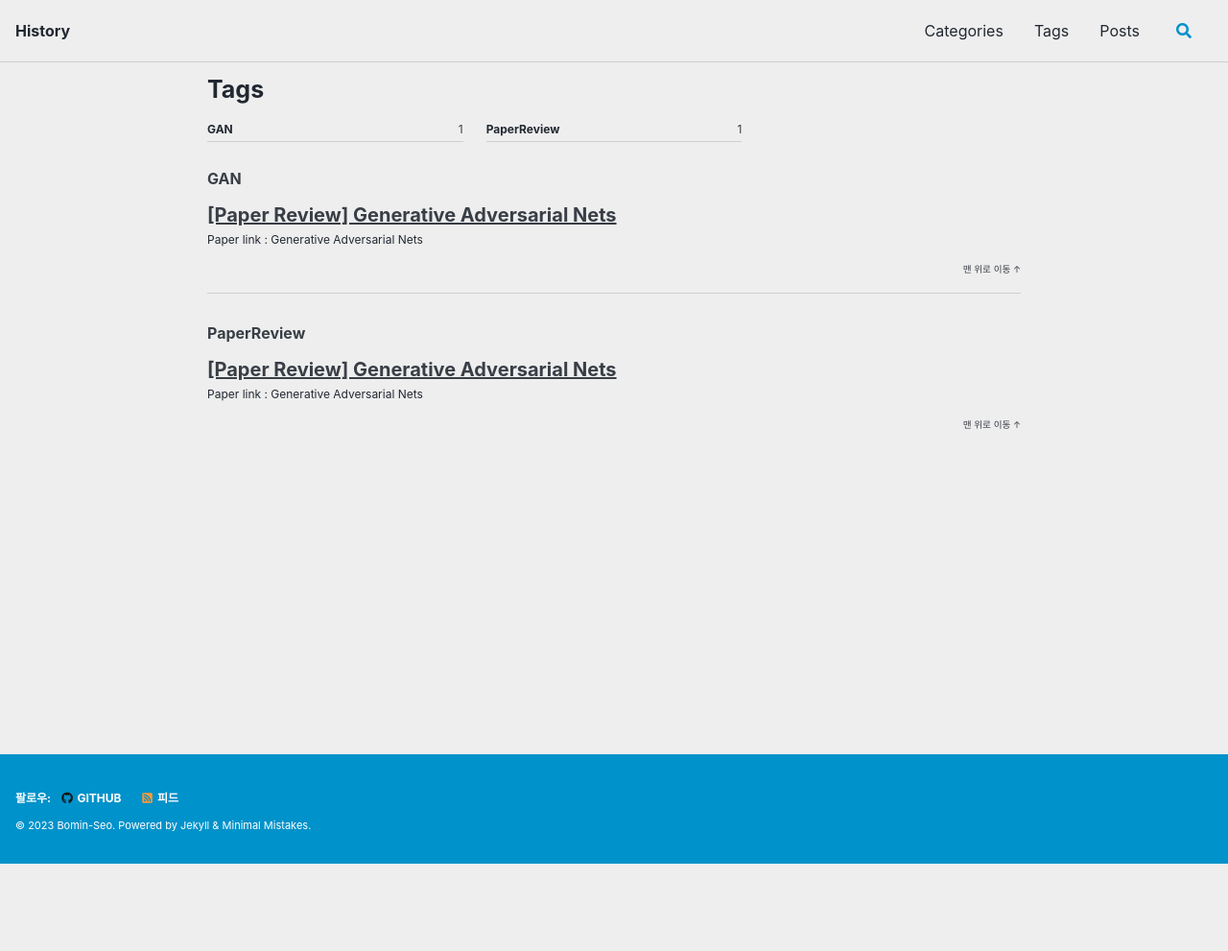
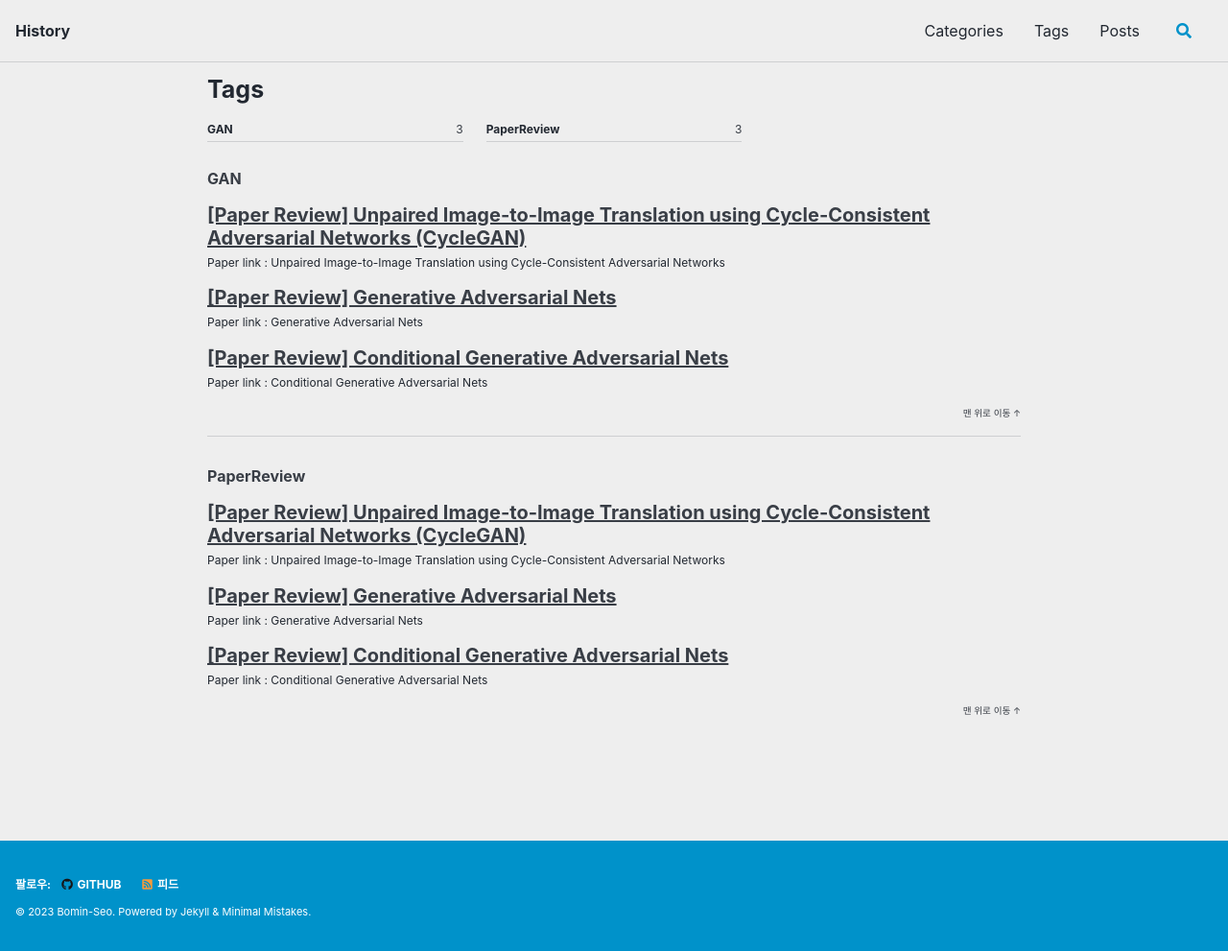
Before and after one commit to Bomin-Seo/Bomin-Seo.github.io, a Jekyll site: the page built from _pages/tags.md, in a window 1280 px wide. Shown: the whole page at 96% size. Built offline with Jekyll 4.4.1, drawn with Linux system fonts in a browser that asks for light colours; cached includes are drawn as plain includes; before the commit the page ends 900 px from its top, so only the background shows below that; some of the changed lines change nothing that is shown.

Commit message:
add posts

````diff
--- a/_config.yml
+++ b/_config.yml
@@ -273,7 +273,7 @@ defaults:
       author_profile: true
       read_time: false
       comments: true
-      share: true
+      share: false
       related: true
 
   - scope:
--- /dev/null
+++ b/_posts/2023-07-17-[Paper Review] Conditional Generative Adversarial Nets.md
@@ -0,0 +1,91 @@
+---
+layout: single
+title:  "[Paper Review] Conditional Generative Adversarial Nets"
+date:   2023-07-17 13:08:52 +0900
+categories: PaperReview
+author_profile: true
+sidebar:
+  nav: "main"
+tags :
+    - GAN
+    - PaperReview
+---
+**Paper link : Conditional Generative Adversarial Nets**
+
+ <https://arxiv.org/pdf/1411.1784.pdf>
+
+ ###  Conditional Generative Adversarial Nets
+- cGAN은 GAN모델에 추가적인 정보 y를 input noise $$p_z(z)$$에 결합하여 generator와 discriminator에 입력하며 다음과 같은 식으로 표현합니다.
+<p align='center'><img src = "https://github.com/Bomin-Seo/Bomin-Seo.github.io/assets/94039896/fc9a30eb-6985-4a20-9565-37b38974903e" height="90%" width = "90%"/></p>
+
+- 위의 식은 GAN모델의 목적함수에 조건식을 추가함으로써 Noise에 따라 임의로 데이터를 생성하는 것이 아닌 일정 수준 사용자가 의도한 대로 데이터가 생성될 수 있도록 합니다.
+   - 논문에는 조건부 확률에 대한 식이 기재되었지만 실제 구현에서는 generator와 discriminator에 추가 정보를 삽입하는 방식으로, 위의 식과 차이가 있습니다.
+<p align='center'><img src = "https://github.com/Bomin-Seo/Bomin-Seo.github.io/assets/94039896/9c4aea50-c9ab-4b29-be28-01a4dabbe466" height="90%" width = "90%"/></p>
+
+- 입력되는 추가 정보 y의 종류나 형태에 제약이 없지만, 일반적으로 class에 대한 정보나 class의 수만큼 채널을 추가 삽입합니다.
+
+### pytorch 구현
+#### MNIST
+- 논문에서는 MNIST 데이터셋에 대한 예시가 있습니다.
+```
+class Discriminator(nn.Module):
+    def __init__(self):
+        super(Discriminator, self).__init__()
+
+        self.linear1 = nn.Linear(img_size + condition_size, hidden_size3)
+        self.linear2 = nn.Linear(hidden_size3, hidden_size2)
+        self.linear3 = nn.Linear(hidden_size2, hidden_size1)
+        self.linear4 = nn.Linear(hidden_size1, 1)
+        self.leaky_relu = nn.LeakyReLU(0.2)
+        self.sigmoid = nn.Sigmoid()
+
+    def forward(self, x):
+        x = self.leaky_relu(self.linear1(x))
+        x = self.leaky_relu(self.linear2(x))
+        x = self.leaky_relu(self.linear3(x))
+        x = self.linear4(x)
+        x = self.sigmoid(x)
+        return x
+```
+- Discriminator의 입력층에 condition_size만큼 추가 채널을 삽입합니다.
+```
+class Generator(nn.Module):
+    def __init__(self):
+        super(Generator, self).__init__()
+
+        self.linear1 = nn.Linear(noise_size + condition_size, hidden_size1)
+        self.linear2 = nn.Linear(hidden_size1, hidden_size2)
+        self.linear3 = nn.Linear(hidden_size2, hidden_size3)
+        self.linear4 = nn.Linear(hidden_size3, img_size)
+        self.relu = nn.ReLU()
+        self.tanh = nn.Tanh()
+
+    def forward(self, x):
+        x = self.relu(self.linear1(x))
+        x = self.relu(self.linear2(x))
+        x = self.relu(self.linear3(x))
+        x = self.linear4(x)
+        x = self.tanh(x)
+        return x
+```
+- Generator에서도 마찬가지로 입력층에 condition_size만큼 추가 채널을 삽입합니다.
+
+- condition_size는 0~9의 10개의 Class를 가지는 MNIST데이터셋에서는 Tensor(10)만큼의 크기를, 즉 10의 크기만큼을 추가로 입력하게 됩니다.
+- 추가된 10의 크기만큼의 채널에 학습과정 중 추가되는 정보는 class에 대한 정보입니다. 예를 들어, 0~9 중 2에 대한 이미지를 생성하는 경우 [0 0 1 0 0 0 0 0 0 0]와 같이 one-hot encoding된 정보를 추가 입력함으로써 네트워크 상에서 현재 class 2에 대한 학습이 이루어짐을 알림으로써 생성을 제어하게 됩니다.
+
+#### 개인적 이해
+- 개인적으로 이해한 바이며 논문에서 설명한 내용과 다를 수 있습니다.
+- cGAN의 흐름도는 다음과 같이 표현됩니다.
+<p align='center'><img src = "https://github.com/Bomin-Seo/Bomin-Seo.github.io/assets/94039896/563b66db-4bff-4604-9425-c73ace9cf697" height="90%" width = "90%"/></p>
+- feature map을 다음과 같다고 가정합니다.
+
+$$\begin{bmatrix}a0&a1&a2&a3\\b0&b1&b2&b3\\c0&c1&c2&c3\\d0&d1&d2&d3\\ \end{bmatrix}$$
+
+- one-hot encoding된 0차원 텐서를 데이터의 feature map과 concaternate할 수 있도록 동일 형태로 encoding합니다.
+
+$$y = \begin{bmatrix}0&0&1&0\ \end{bmatrix} \to y =\begin{bmatrix}0&1&0&0\\1&0&0&0\\0&0&1&0\\1&0&0&0\\ \end{bmatrix}$$
+
+- GAN 모델에서는 가상의 데이터를 생성하기 위해 Upsampling과정을 거치며, 이 과정 중 concaternate된 feature map을 계산합니다.
+
+$$\begin{bmatrix}a0&a1&a2&a3\\b0&b1&b2&b3\\c0&c1&c2&c3\\d0&d1&d2&d3\\ \end{bmatrix} \times \begin{bmatrix}0&1&0&0\\1&0&0&0\\0&0&1&0\\1&0&0&0\\ \end{bmatrix} = \begin{bmatrix}a1+a3&a0&a2&0\\b1+b3&b0&b2&0\\c1+c3&c0&c1&0\\d1+d3&d0&d1&0\\ \end{bmatrix}$$
+- 계산 결과 생성된 행렬은 $$y = \begin{bmatrix}0&0&1&0\ \end{bmatrix}$$ 즉, 3번째 class와 연관된 feature들이며 학습과정에서 이 feature를 이용하여 데이터를 생성함으로써 특정 class에 대한 데이터 생성을 제어할 수 있다고 생각합니다.
--- /dev/null
+++ b/_posts/2023-07-17-[Paper Review] Unpaired Image-to-Image Translation using Cycle-Consistent Adversarial Networks (CycleGAN).md
@@ -0,0 +1,105 @@
+---
+layout: single
+title:  "[Paper Review] Unpaired Image-to-Image Translation using Cycle-Consistent Adversarial Networks (CycleGAN)"
+date:   2023-07-17 13:08:52 +0900
+categories: PaperReview
+author_profile: true
+sidebar:
+  nav: "main"
+tags :
+    - GAN
+    - PaperReview
+---
+**Paper link : Unpaired Image-to-Image Translation using Cycle-Consistent Adversarial Networks**
+
+ <https://arxiv.org/pdf/1703.10593.pdf>
+
+ ### Introduction
+- image to image translation은 paired training examples를 이용하여 input image에서 output image로, 하나의 domain에 속하는 이미지를 다른 domain의 이미지로 매핑합니다.
+
+- 이 모델은 다음과 같은 문제점을 가지고 있습니다.
+   - paired training dataset의 비용이 비싸다.
+   - input data와 관계없이 Discriminator를 통과할 수 있는 유사하거나 동일한 데이터를 반복적으로 생산하는 Mode-collapse 문제가 발생한다.
+
+- CycleGAN은 위의 문제를 해결하기 위하여 각각 2개의 Generator와 Discriminator를 도입하고, 두 domain사이의 underlying relationship을 학습하기 위하여 cycle consistent loss를 도입합니다.
+<p align='center'><img src = "https://github.com/Bomin-Seo/Bomin-Seo.github.io/assets/94039896/e4aa48dc-4648-451b-936a-b2603dc1c47b" height="80%" width = "80%"/></p>
+
+### Formulation
+<p align='center'><img src = "https://github.com/Bomin-Seo/Bomin-Seo.github.io/assets/94039896/c66550f3-9114-4709-b0c2-2c88fcc9631c" height="90%" width = "90%"/></p>
+- 따라서 (a)에서와 같이 Generator와 Discriminator의 적대적 학습을 통해 사실적인 이미지 생성을 할 수 있도록 합니다.
+   - $$L_{GAN}(G,D_Y,X,Y) = E_{y_\sim p_{data}(y)}[log(D_Y(y)] + E_{x_\sim p_{data}(x)}[log(D_Y(G(x))]$$
+      - 우변의 첫 번째 식은 domain y에서 sampling한 data를 판별기 $$D_Y$$가 실제 데이터라고 판단하도록 학습함을 의미합니다.
+      - 두 번째 식은 domain x에서 sampling한 data를 받아 Generator G가 생성한 이미지를 판별기 $$D_Y$$관점에서는 허구의 데이터라 판단하도록, G의 관점에서는 판별기 $$D_Y$$가 실제 데이터라고 착각할 만큼 사실적으로 만들어지도록 학습함을 의미합니다.
+      <br>
+  - $$L_{GAN}(F,D_X,Y,X) = E_{x_\sim p_{data}(x)}[log(D_X(x)] + E_{y_\sim p_{data}(y)}[log(D_X(F(y))]$$
+      - 다른 generator와 discriminator에도 같은 학습과정을 동시에 진행합니다.
+      - F는 또 다른 Generator를 의미합니다.
+      - 논문의 저자는 GAN Loss를 하나만 도입하는 것보다 동시에 2개를 도입하는 것이 더 좋은 성능을 도출한다고 언급하였습니다.
+     <br>
+- (b)와 (c)는 주기적 일관성을 유지할 수 있도록 손실함수를 추가한 것을 도식화한 것입니다.
+   - (b)는 domain x의 데이터를 받아 G가 생성한 데이터를 다시 F를 통해 $$\hat x$$를 생성하는 것을 의미하며 (c)는 반대의 과정을 의미합니다.
+   - 데이터 생성이 끝난 후 실제 데이터 x와 생성된 데이터 F(G(x)) (c에서는 y와 G(F(y)))의 L1 loss를 구하여 실제 데이터와 생성 데이터의 데이터 분포를 유사하도록 학습합니다.
+   **[Cycle consistent loss]**
+
+<p align='center'><img src = "https://github.com/Bomin-Seo/Bomin-Seo.github.io/assets/94039896/ba1665a6-b60d-45de-9b17-345b078571a0" height="70%" width = "70%"/></p>
+
+   - 학습 과정 중 $$G : X \rightarrow Y$$과정과  $$F : Y \rightarrow X$$를 동시에 학습하며 주기적 일관성을 가지도록 하는 것의 의미는 서로 다른 domain간의 underlying relationship을 학습하는 것과 동일한 의미를 가집니다.
+   - 이 학습을 통해 첫번째 문제점을 해결할 수 있습니다. 서로 다른 domain의 데이터셋의 relationship을 학습함으로써 명시적으로 pairing된 데이터셋의 필요성이 줄어들게 됩니다.
+   - 또한 논문의 저자는 L1 loss는 실제 데이터와 생성 데이터를 유사하도록 만드는 강력한 동력을 제공한다고 언급하였습니다. 따라서 두 번째 문제점인 mode-collapse 문제는 output data가 다시 input data로 변환될 수 있는, 적정 임계점을 L1 Loss를 통해 지정함으로써 해결할 수 있다고 언급하였습니다.
+
+#### Full-objective
+<p align='center'><img src = "https://github.com/Bomin-Seo/Bomin-Seo.github.io/assets/94039896/2a74f08b-90e9-4bc3-9862-bf3006e958b4" height="70%" width = "70%"/></p>
+- 전체 목적함수는 다음과 같이 서술됩니다.
+- 손실함수의 중요도에 따라 $$\lambda$$로 조정될 수 있습니다.
+
+### architecture
+#### ResNet
+<p align='center'><img src = "https://github.com/Bomin-Seo/Bomin-Seo.github.io/assets/94039896/0b8d02a2-dc32-4e15-880b-3a95699ce29b" height="90%" width = "90%"/></p>
+- 위와 같은 encoder - decoder 구조는 원본 데이터는 품질 저하나 detail부분에서의 손실이 있을 수 있습니다.
+
+- CycleGAN에서는 입력 이미지의 화질 보존과 Detail 보존을 위해 ResNet 구조를 사용합니다.
+<p align='center'><img src = "https://github.com/Bomin-Seo/Bomin-Seo.github.io/assets/94039896/208f64d5-34c7-485e-b072-5f6094332bb8" height="70%" width = "70%"/></p>
+- 위와 같이 skip connection을 사용함으로써 encoding과정을 거치지 않은 데이터를 이용하여 화질과 detail을 보존할 수 있습니다.
+
+#### 문제점
+- bottle neck이 있는 경우보다 메모리 사용량이 증가하며, skip connection을 사용하기에 variation이 줄어들게 됩니다.
+
+#### LSGAN
+- 기존 GAN은 학습이 진행될수록 vanishing gradient문제가 발생합니다.
+- 이와 같은 문제를 해결하기 위하여 cycleGAN에서는 LSGAN을 사용합니다.
+<p align='center'><img src = "https://github.com/Bomin-Seo/Bomin-Seo.github.io/assets/94039896/32d678eb-53a4-47b8-a243-6822ce0c0f65" height="70%" width = "70%"/></p>
+
+#### Replay buffer
+- 강화학습에서 많이 사용되는 방법이 replay buffer를 사용합니다.
+- 기존에 생성된, 혹은 존재하는 데이터에서 랜덤하게 sampling하여 다시 학습에 사용하는 방법이며 이를 통해 복수 개의 generator를 사용하는 효과를 낼 수 있습니다.
+
+### Data distribution 문제
+- 논문에 나온 예시처럼 말과 얼룩말을 mapping하는 경우, 말을 타고 있는 이미지는 구할 수 있지만 얼룩말을 타는 이미지는 접근성이 좋지 않습니다. 이 경우 말을 타고 있는 사람을 얼룩말로 mapping하는 경우 성능이 매우 떨어지게 됩니다.
+- 이와 같이 cycleGAN의 성능은 Data distribution의 영향을 크게 받습니다.
+
+
+### python 구현
+```
+self.loss_recon_a = self.L1loss(x_a_recon, x_a)
+self.loss_recon_b = self.L1loss(x_b_recon, x_b)
+self.loss_cycle_a = self.L1loss(x_a_cycle, x_a)
+self.loss_cycle_b = self.L1loss(x_b_cycle, x_b)
+self.loss_adver_a = self.GAN_loss(realism_a_modif, True).mean()
+self.loss_adver_b = self.GAN_loss(realism_b_modif, True).mean()
+```
+- project에 사용했던 loss function의 일부분입니다.
+- L1 Loss와 MSEloss(GAN_loss)를 이용하여 cycle consistent loss를 표현할 수 있습니다.
+
+
+```
+self.loss_gen = self.config['w']['recon']*self.loss_recon_a + self.config['w']['class']*self.loss_class_a + \
+                        self.config['w']['cycle']*self.loss_cycle_a + self.config['w']['adver']*self.loss_adver_a + \
+                        self.config['w']['recon']*self.loss_recon_b + self.config['w']['class']*self.loss_class_b + \
+                        self.config['w']['cycle']*self.loss_cycle_b + self.config['w']['adver']*self.loss_adver_b\
+```
+- 전체 목적함수를 위와 같이 표현하고 pytorch의 update과정을 거치며 학습됩니다.
+- self.config['w']는 위에서 언급한 $$\lambda$$를 의미합니다.
+
+**cycle gan[pytorch] 코드는 다음에서 확인할 수 있습니다.**
+
+<https://github.com/eriklindernoren/PyTorch-GAN/tree/master/implementations/cyclegan>
````
